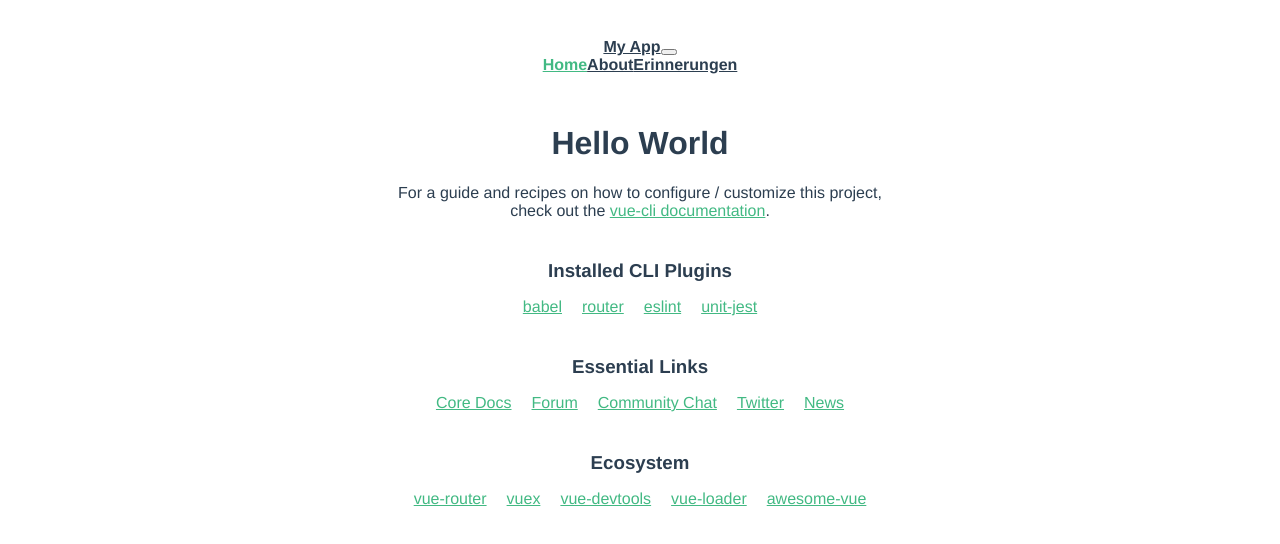
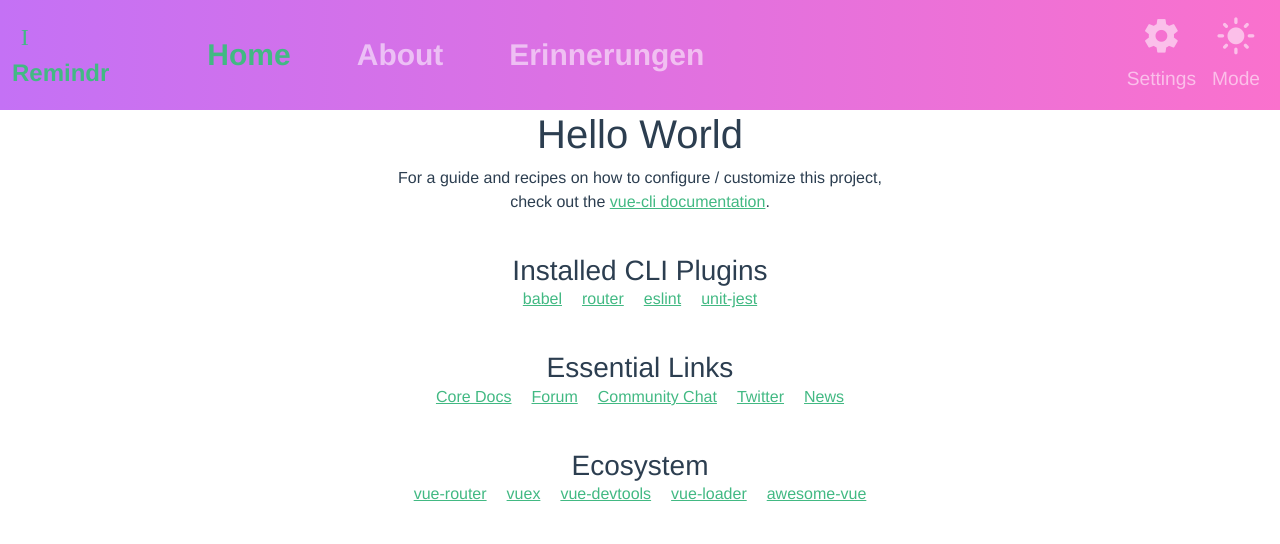
Before and after one commit to LauraWozniak/Frontend, a Vue app: page / in a window 1280 px wide. Shown: the top 544 px of the page. Built offline with nearby package versions, Linux system fonts and the light colour scheme.

Commit message:
Navbar sieht netter aus

```diff
--- a/package.json
+++ b/package.json
@@ -9,6 +9,7 @@
     "lint": "vue-cli-service lint"
   },
   "dependencies": {
+    "bootstrap": "^5.3.2",
     "core-js": "^3.8.3",
     "vue": "^3.2.13",
     "vue-router": "^4.0.3"
--- a/public/index.html
+++ b/public/index.html
@@ -1,6 +1,7 @@
 <!DOCTYPE html>
 <html lang="">
   <head>
+      <link rel="stylesheet" href="https://fonts.googleapis.com/icon?family=Material+Icons" />
     <meta charset="utf-8">
     <meta http-equiv="X-UA-Compatible" content="IE=edge">
     <meta name="viewport" content="width=device-width,initial-scale=1.0">
--- a/src/components/NavbarApp.vue
+++ b/src/components/NavbarApp.vue
@@ -1,26 +1,70 @@
 <template>
-  <nav class="navbar navbar-expand-lg navbar-light bg-light">
+  <nav class="navbar navbar-expand-lg navbar-dark gradient-custom">
     <div class="container-fluid">
-      <a class="navbar-brand" href="#">My App</a>
-      <button class="navbar-toggler" type="button" data-bs-toggle="collapse" data-bs-target="#navbarNavAltMarkup" aria-controls="navbarNavAltMarkup" aria-expanded="false" aria-label="Toggle navigation">
+      <!-- Adjusted alignment for "Navbar" text -->
+      <router-link class="navbar-brand me-auto" to="/">
+        <div>
+          <i class="material-icons">Info</i>
+        </div>
+        Remindr
+      </router-link>
+      <button class="navbar-toggler" type="button" data-toggle="collapse" data-target="#navbarNav"
+              aria-controls="navbarNav" aria-expanded="false" aria-label="Toggle navigation">
         <span class="navbar-toggler-icon"></span>
       </button>
-      <div class="collapse navbar-collapse" id="navbarNavAltMarkup">
-        <div class="navbar-nav">
-          <router-link class="nav-link" to="/">Home</router-link>
-          <router-link class="nav-link" to="/about">About</router-link>
-          <router-link class="nav-link" to="/erinnerungen">Erinnerungen</router-link>
-        </div>
+
+      <div class="collapse navbar-collapse" id="navbarNav">
+        <ul class="navbar-nav me-auto">
+          <li class="nav-item">
+            <router-link class="nav-link" to="/" style="font-size: 30px; font-weight: bold; margin-right: 50px; margin-left: 90px;">Home</router-link>
+          </li>
+          <li class="nav-item">
+            <router-link class="nav-link" to="/about" style="font-size: 30px; font-weight: bold; margin-right: 50px;">About</router-link>
+          </li>
+          <li class="nav-item">
+            <router-link class="nav-link" to="/erinnerungen" style="font-size: 30px; font-weight: bold; margin-right: 50px;">Erinnerungen</router-link>
+          </li>
+        </ul>
+
+        <!-- "Settings" link with ms-auto class for right alignment -->
+        <ul class="navbar-nav ms-auto ">
+          <li class="nav-item me-1 me-lg-0">
+            <a class="nav-link" href="#">
+              <div>
+              <i class="material-icons" style="font-size: 2.1em;">settings</i>
+              </div>
+              Settings
+            </a>
+          </li>
+          <li class="nav-item me-3 me-lg-0">
+            <a class="nav-link" href="#">
+              <div>
+              <i class="material-icons" style="font-size: 2.1em;">light_mode</i>
+              </div>
+              Mode
+            </a>
+          </li>
+        </ul>
       </div>
     </div>
   </nav>
 </template>
-
 <script>
 export default {
   name: 'NavbarApp'
 }
 </script>
+
 <style scoped>
-
+.gradient-custom {
+  background: #c471f5;
+  background: -webkit-linear-gradient(to right, rgba(196, 113, 245, 1), rgba(250, 113, 205, 1));
+  background: linear-gradient(to right, rgba(196, 113, 245, 1), rgba(250, 113, 205, 1));
+}
+.navbar-brand {
+  font-size: 1.5em; /* Adjust the font size as needed */
+}
+.nav-link {
+  font-size: 1.2em; /* Adjust the font size as needed */
+}
 </style>
--- a/src/main.js
+++ b/src/main.js
@@ -1,5 +1,6 @@
 import { createApp } from 'vue'
 import App from './App.vue'
 import router from './router'
+import 'bootstrap/dist/css/bootstrap.min.css'
 
 createApp(App).use(router).mount('#app')
--- a/src/views/ErinnerungenList.vue
+++ b/src/views/ErinnerungenList.vue
@@ -1,8 +1,21 @@
 <!-- src/components/ErinnerungenList.vue -->
 <template>
   <div class="erinnerungen-list">
-    <div class="erinnerungen-box">
-      <div v-for="erinnerung in erinnerungen" :key="erinnerung.id" class="erinnerung-item">
+    <div
+      class="erinnerungen-box"
+      @dragover.prevent
+      @drop="onDrop"
+      @dragenter.prevent
+      @dragleave="onDragLeave"
+    >
+      <div
+        v-for="erinnerung in erinnerungen"
+        :key="erinnerung.id"
+        class="erinnerung-item"
+        draggable="true"
+        @dragstart="startDrag(erinnerung)"
+        @dragend="onDragEnd"
+      >
         <div class="erinnerung-details">
           <div class="erinnerung-checkbox" @click="toggleErinnerung(erinnerung)">
             <div v-if="erinnerung.completed" class="checkbox-checked">&#10003;</div>
@@ -29,7 +42,8 @@ export default {
   },
   data () {
     return {
-      newErinnerungText: ''
+      newErinnerungText: '',
+      dragItem: null
     }
   },
   methods: {
@@ -44,6 +58,24 @@ export default {
     },
     toggleErinnerung (erinnerung) {
       this.$emit('toggle-erinnerung', erinnerung.id)
+    },
+    startDrag (erinnerung) {
+      this.dragItem = erinnerung
+    },
+    onDragEnd () {
+      this.dragItem = null
+    },
+    onDrop () {
+      if (this.dragItem) {
+        this.$emit('reorder-erinnerung', {
+          draggedItem: this.dragItem,
+          dropTarget: null // You may need to identify the drop target
+        })
+      }
+      this.dragItem = null
+    },
+    onDragLeave () {
+      // Handle drag leave if needed
     }
   }
 }
```
Also changed, not shown: 1 other file (tests, documents, lock files or other folders).
